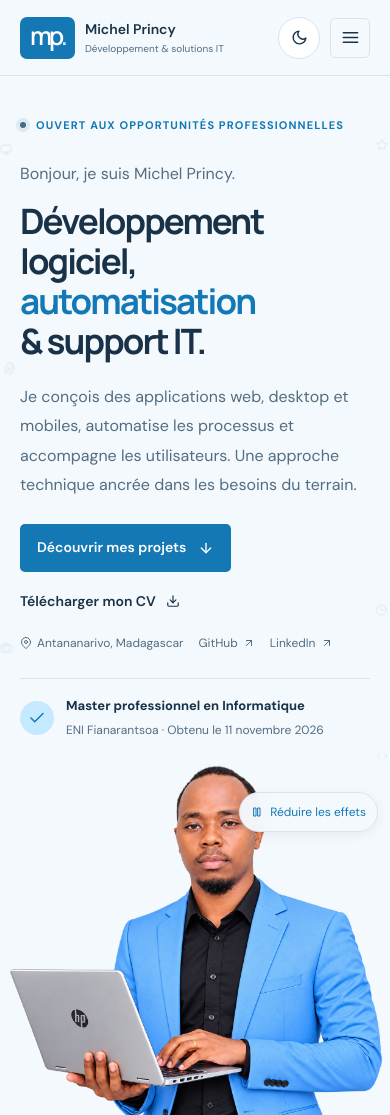
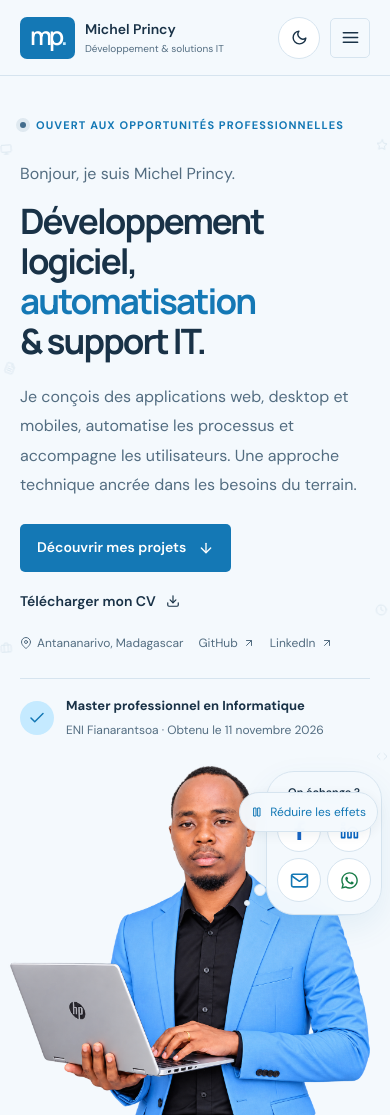
Before and after one commit to MichelPrincy/portfolio, a React (Vite) app: page / in a window 390 px wide. Shown: the top 1115 px of the page. Built offline with nearby package versions, Linux system fonts and the light colour scheme.

Commit message:
mis a jours

```diff
--- a/src/App.tsx
+++ b/src/App.tsx
@@ -35,6 +35,7 @@ import {
 import type { Project } from './content';
 import { ScrollExperience } from './ScrollExperience';
 import { ThemeToggle } from './Appearance';
+import { HeroContacts } from './HeroContacts';
 
 const asset = (path: string) => `${import.meta.env.BASE_URL}${path}`;
 const cvUrl = asset('documents/CV_Michel_Princy.pdf');
@@ -429,6 +430,7 @@ function App() {
 								fetchPriority='high'
 							/>
 						</div>
+						<HeroContacts />
 					</div>
 				</section>
 				<div className='current-role container'>
--- /dev/null
+++ b/src/HeroContacts.tsx
@@ -0,0 +1,75 @@
+import { FaFacebookF, FaWhatsapp } from 'react-icons/fa';
+import { FiLinkedin, FiMail } from 'react-icons/fi';
+import { profile } from './content';
+
+import './hero-contacts.css';
+
+const contacts = [
+	{
+		name: 'Facebook',
+		href: profile.facebook,
+		Icon: FaFacebookF,
+		channel: 'facebook',
+	},
+	{
+		name: 'LinkedIn',
+		href: profile.linkedin,
+		Icon: FiLinkedin,
+		channel: 'linkedin',
+	},
+	{
+		name: 'E-mail',
+		href: `mailto:${profile.email}`,
+		Icon: FiMail,
+		channel: 'email',
+	},
+	{
+		name: 'WhatsApp',
+		href: profile.whatsapp,
+		Icon: FaWhatsapp,
+		channel: 'whatsapp',
+	},
+];
+
+export function HeroContacts() {
+	return (
+		<aside
+			className='thought-contact'
+			aria-labelledby='thought-contact-title'
+		>
+			<p id='thought-contact-title'>On échange ?</p>
+			<nav aria-label='Contacter Michel Princy'>
+				{contacts.map(({ name, href, Icon, channel }) => (
+					<a
+						key={channel}
+						className={`thought-link thought-${channel}`}
+						href={href}
+						aria-label={
+							channel === 'email'
+								? 'M’envoyer un e-mail'
+								: `Me contacter sur ${name} (nouvel onglet)`
+						}
+						target={channel === 'email' ? undefined : '_blank'}
+						rel={channel === 'email' ? undefined : 'noopener noreferrer'}
+					>
+						<Icon aria-hidden='true' />
+						<span
+							className='thought-link-label'
+							aria-hidden='true'
+						>
+							{name}
+						</span>
+					</a>
+				))}
+			</nav>
+			<span
+				className='thought-dot thought-dot-large'
+				aria-hidden='true'
+			/>
+			<span
+				className='thought-dot thought-dot-small'
+				aria-hidden='true'
+			/>
+		</aside>
+	);
+}
--- a/src/content.ts
+++ b/src/content.ts
@@ -18,6 +18,7 @@ export const profile = {
 	email: 'micheleprincy2709@gmail.com',
 	phone: '+261 38 29 946 93',
 	github: 'https://github.com/MichelPrincy',
+	facebook: 'https://www.facebook.com/profile.php?id=61596370403565',
 	linkedin: 'https://www.linkedin.com/in/princy-rakotozafimalala-ba1022327/',
 	whatsapp: 'https://wa.me/261382994693',
 };
--- /dev/null
+++ b/src/hero-contacts.css
@@ -0,0 +1,186 @@
+.thought-contact {
+	position: absolute;
+	top: 3%;
+	right: 0;
+	width: 154px;
+	padding: 16px 14px 18px;
+	border: 1px solid var(--line);
+	border-radius: 38px 38px 34px 40px;
+	background: var(--glass);
+	box-shadow: 0 12px 32px #12689c14;
+	backdrop-filter: blur(12px);
+	z-index: 3;
+}
+.thought-contact > p {
+	font-size: 0.8125rem;
+	font-weight: 600;
+	line-height: 1.5;
+	color: var(--ink);
+	text-align: center;
+	margin-bottom: 12px;
+}
+.thought-contact nav {
+	display: grid;
+	grid-template-columns: repeat(2, 44px);
+	justify-content: center;
+	gap: 10px;
+}
+.thought-link {
+	position: relative;
+	display: grid;
+	place-items: center;
+	width: 44px;
+	height: 44px;
+	border-radius: 50%;
+	border: 1px solid var(--line);
+	background: var(--surface);
+	font-size: 20px;
+	transition:
+		background 0.2s,
+		border-color 0.2s;
+}
+.thought-facebook {
+	color: #1765c4;
+}
+.thought-linkedin {
+	color: #0a66c2;
+}
+.thought-email {
+	color: var(--accent);
+}
+.thought-whatsapp {
+	color: #167b46;
+}
+[data-theme='dark'] .thought-facebook {
+	color: #84baff;
+}
+[data-theme='dark'] .thought-linkedin {
+	color: #82c8ff;
+}
+[data-theme='dark'] .thought-whatsapp {
+	color: #7ddca2;
+}
+.thought-link:hover,
+.thought-link:focus-visible {
+	background: var(--soft-accent);
+	border-color: var(--accent);
+}
+.thought-link svg {
+	transition: transform 0.25s ease;
+}
+.has-motion .thought-link:hover svg {
+	transform: translateY(-2px) rotate(-5deg);
+}
+.thought-link-label {
+	position: absolute;
+	bottom: calc(100% + 8px);
+	left: 50%;
+	transform: translateX(-50%);
+	padding: 5px 9px;
+	border-radius: 6px;
+	background: var(--ink);
+	color: var(--paper);
+	font-size: 0.6875rem;
+	font-weight: 500;
+	white-space: nowrap;
+	pointer-events: none;
+	opacity: 0;
+	transition: opacity 0.2s;
+	z-index: 2;
+}
+.thought-link:hover .thought-link-label,
+.thought-link:focus-visible .thought-link-label {
+	opacity: 1;
+}
+.thought-dot {
+	position: absolute;
+	background: var(--glass);
+	border: 1px solid var(--line);
+	border-radius: 50%;
+	pointer-events: none;
+}
+.thought-dot-large {
+	width: 16px;
+	height: 16px;
+	left: -17px;
+	bottom: 18px;
+}
+.thought-dot-small {
+	width: 8px;
+	height: 8px;
+	left: -29px;
+	bottom: 6px;
+}
+.has-motion .thought-contact {
+	animation: contact-thought-float 5s ease-in-out infinite;
+}
+.thought-contact:hover,
+.thought-contact:focus-within {
+	animation-play-state: paused;
+}
+@keyframes contact-thought-float {
+	0%,
+	100% {
+		transform: translateY(0);
+	}
+	50% {
+		transform: translateY(-6px);
+	}
+}
+@media (max-width: 1100px) {
+	.thought-contact {
+		width: 138px;
+		padding: 14px 10px 16px;
+	}
+	.thought-contact nav {
+		gap: 8px;
+	}
+}
+@media (max-width: 760px) {
+	.thought-contact {
+		width: 116px;
+		padding: 12px 8px;
+		border-radius: 28px;
+	}
+	.thought-contact > p {
+		font-size: 0.6875rem;
+		margin-bottom: 8px;
+	}
+	.thought-contact nav {
+		gap: 6px;
+	}
+	.thought-link {
+		font-size: 19px;
+	}
+	.thought-dot-large {
+		width: 12px;
+		height: 12px;
+		left: -13px;
+	}
+	.thought-dot-small {
+		width: 6px;
+		height: 6px;
+		left: -23px;
+		bottom: 8px;
+	}
+	.hero .portrait-cutout {
+		width: calc(100% - 12px);
+	}
+}
+@media (max-width: 360px) {
+	.hero .portrait-cutout {
+		width: calc(100% - 42px);
+	}
+}
+@media (prefers-reduced-motion: reduce) {
+	.thought-contact,
+	.thought-link svg {
+		animation: none !important;
+		transition: none;
+	}
+}
+@media print {
+	.thought-contact {
+		display: none !important;
+	}
+}
```
Also changed, not shown: 1 other file (tests, documents, lock files or other folders).
